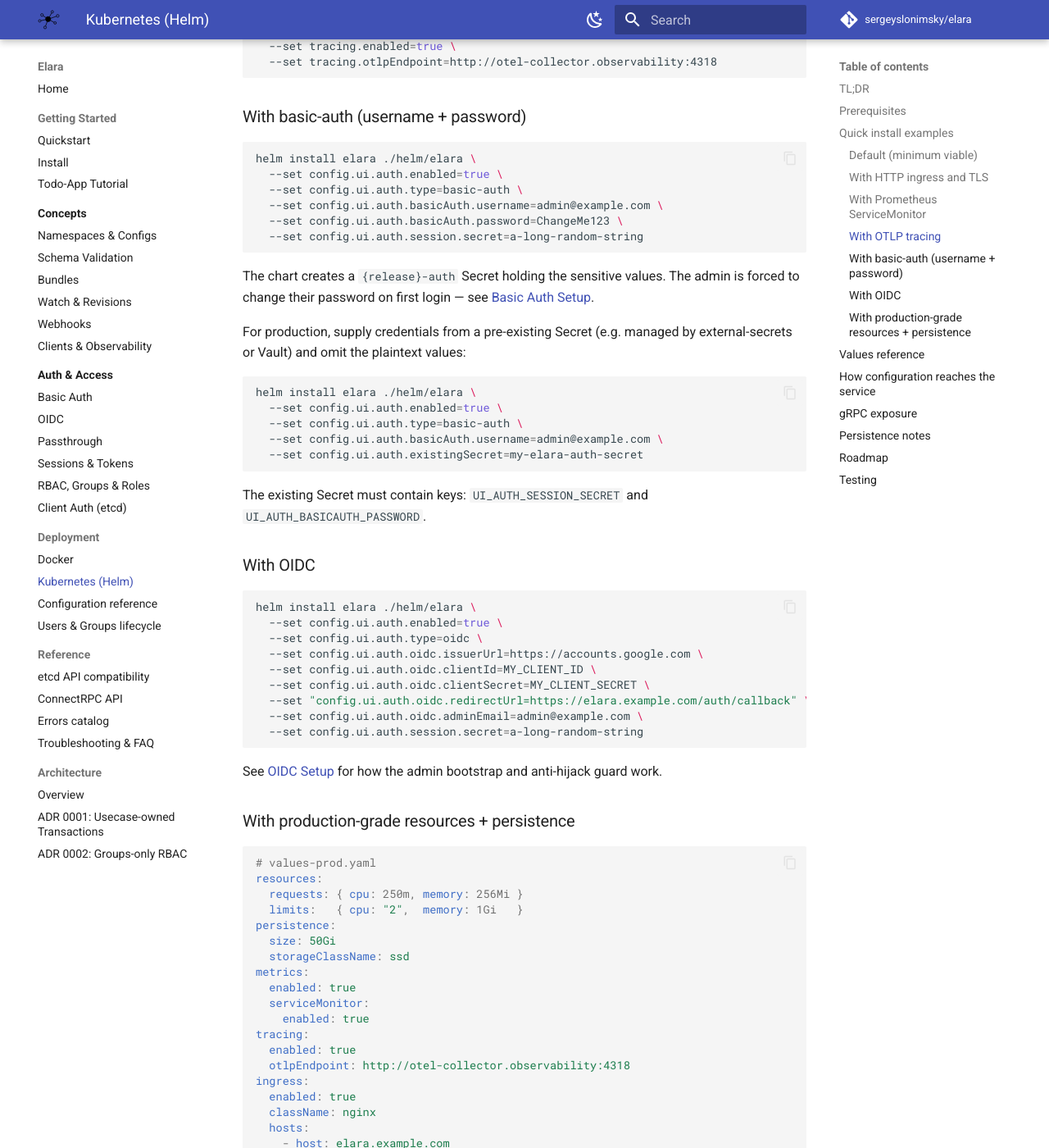
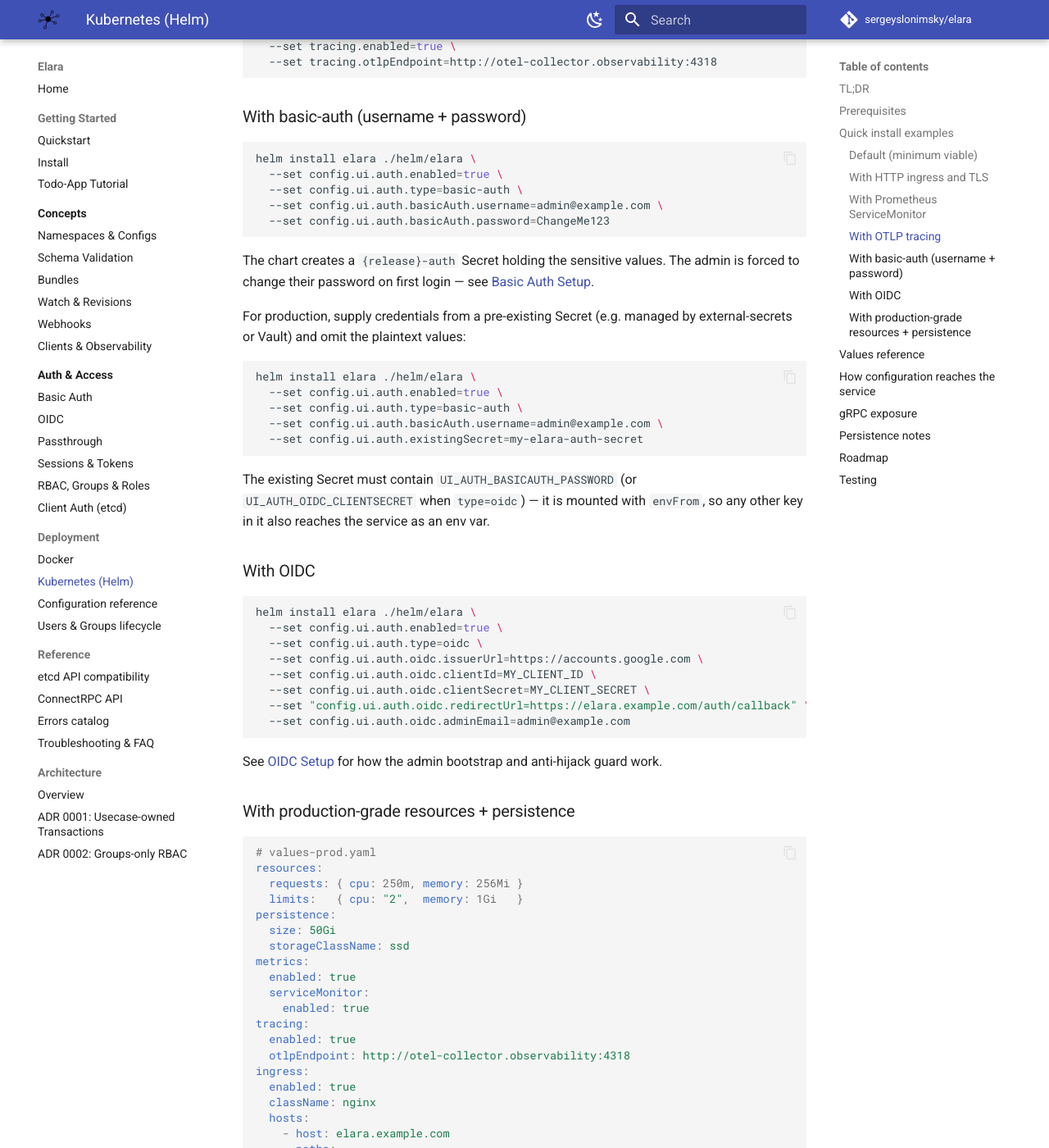
Before and after one commit to sergeyslonimsky/elara, an MkDocs documentation site: the page built from docs/deployment/kubernetes.md, in a window 1280 px wide and 1400 px high, scrolled down 1661 px. Shown: the whole window at 82% size. Built offline with MkDocs 1.6.1 and Material for MkDocs 9.7.7, drawn with Linux system fonts in a browser that asks for light colours; comment, search, counter and statistics services are not loaded; some of the changed text lies outside the part shown.

Commit message:
fix(helm): drop session values the service never reads
The chart shipped two env vars nothing consumes. `internal/di/config/ui.go`
reads exactly one key under `ui.auth.session` — `secureCookie`:

- `UI_AUTH_SESSION_SECRET` (secret-auth.yaml) — a leftover from the pre-EL-49
  JWT design. Sessions are opaque server-side ids with nothing to sign, so
  there is no secret to supply. values.yaml went further and claimed "if empty
  the service will fail to start when auth is enabled", which was never true.
- `UI_AUTH_SESSION_TTL` (configmap.yaml, default `24h`) — session lifetimes
  are compile-time constants: 8h sliding for the web capped at 30d from
  creation, 30d absolute for the CLI. The documented `24h` matched neither,
  and contradicted docs/auth/sessions-tokens.md.

Inert env vars are worse than absent ones: an operator setting a session
secret and taking care to keep it stable across restarts is protecting
something that does not exist, and one tuning the TTL gets no change and no
error.

values.schema.json had the same surface inverted — it declared `secret` and
`ttl` while omitting `secureCookie`, the only key that works.

secret-auth.yaml renders `stringData: {}` when the auth type is `none`. The
Secret must keep existing in that mode because statefulset.yaml mounts it by
name whenever auth is enabled; dropping the last key without the fallback
would leave a null `stringData`.

Verified with `helm lint` and `helm template` across all three auth types.

docs/deployment/kubernetes.md loses the two values from its reference table
and from the basic-auth and OIDC install examples. Its `existingSecret` key
list is corrected too: only the password (or OIDC client secret) is
functional, and since the Secret is mounted with envFrom, any other key in it
also reaches the service.

Co-Authored-By: Claude Opus 5 (1M context) <noreply@anthropic.com>
Claude-Session: https://claude.ai/code/session_01V4u7piEVeje5vNRKneUrJs

````diff
--- a/docs/deployment/kubernetes.md
+++ b/docs/deployment/kubernetes.md
@@ -80,8 +80,7 @@ helm install elara ./helm/elara \
   --set config.ui.auth.enabled=true \
   --set config.ui.auth.type=basic-auth \
   --set config.ui.auth.basicAuth.username=admin@example.com \
-  --set config.ui.auth.basicAuth.password=ChangeMe123 \
-  --set config.ui.auth.session.secret=a-long-random-string
+  --set config.ui.auth.basicAuth.password=ChangeMe123
 ```
 
 The chart creates a `{release}-auth` Secret holding the sensitive values. The
@@ -99,8 +98,9 @@ helm install elara ./helm/elara \
   --set config.ui.auth.existingSecret=my-elara-auth-secret
 ```
 
-The existing Secret must contain keys: `UI_AUTH_SESSION_SECRET` and
-`UI_AUTH_BASICAUTH_PASSWORD`.
+The existing Secret must contain `UI_AUTH_BASICAUTH_PASSWORD` (or
+`UI_AUTH_OIDC_CLIENTSECRET` when `type=oidc`) — it is mounted with `envFrom`,
+so any other key in it also reaches the service as an env var.
 
 ### With OIDC
 
@@ -112,8 +112,7 @@ helm install elara ./helm/elara \
   --set config.ui.auth.oidc.clientId=MY_CLIENT_ID \
   --set config.ui.auth.oidc.clientSecret=MY_CLIENT_SECRET \
   --set "config.ui.auth.oidc.redirectUrl=https://elara.example.com/auth/callback" \
-  --set config.ui.auth.oidc.adminEmail=admin@example.com \
-  --set config.ui.auth.session.secret=a-long-random-string
+  --set config.ui.auth.oidc.adminEmail=admin@example.com
 ```
 
 See [OIDC Setup](../auth/oidc.md) for how the admin bootstrap and anti-hijack
@@ -176,8 +175,6 @@ Key sections:
 | `config.ui.auth.oidc.redirectUrl` | `""` | OIDC callback URL |
 | `config.ui.auth.oidc.scopes` | `[]` | OIDC scopes; defaults to `[openid, email, profile]` |
 | `config.ui.auth.oidc.adminEmail` | `""` | Bootstrap admin email; pre-provisioned as superadmin placeholder, claimed by first matching OIDC login (required for OIDC) |
-| `config.ui.auth.session.secret` | `""` | Session signing secret; must be stable across restarts; stored in chart Secret |
-| `config.ui.auth.session.ttl` | `24h` | Server-side session lifetime |
 | `config.ui.auth.session.secureCookie` | `true` | Add `Secure` flag to session cookie; disable only for HTTP dev |
 | `config.ui.auth.existingSecret` | `""` | Use a pre-existing Secret instead of the chart-managed one |
 | `config.client.etcd.port` | `2379` | etcd-compatible gRPC API |
@@ -204,8 +201,10 @@ Key sections:
 `values.yaml` → `ConfigMap` (env vars) → service reads them through Viper,
 same mapping rule as everywhere else in Elara — see
 [Configuration → Environment-variable naming](configuration.md#environment-variable-naming).
-Sensitive values (`session.secret`, `basicAuth.password`, `oidc.clientSecret`)
-go into a Secret instead of the ConfigMap. Add extra env-vars via `extraEnv` or
+Sensitive values (`basicAuth.password`, `oidc.clientSecret`) go into a Secret
+instead of the ConfigMap. Session lifetime is not a chart value: sessions are
+opaque server-side ids with compile-time TTLs — see
+[Sessions & Tokens](../auth/sessions-tokens.md). Add extra env-vars via `extraEnv` or
 wire a Secret with `extraEnvFrom`.
 
 ## gRPC exposure
````
Also changed, not shown: 4 other files.
